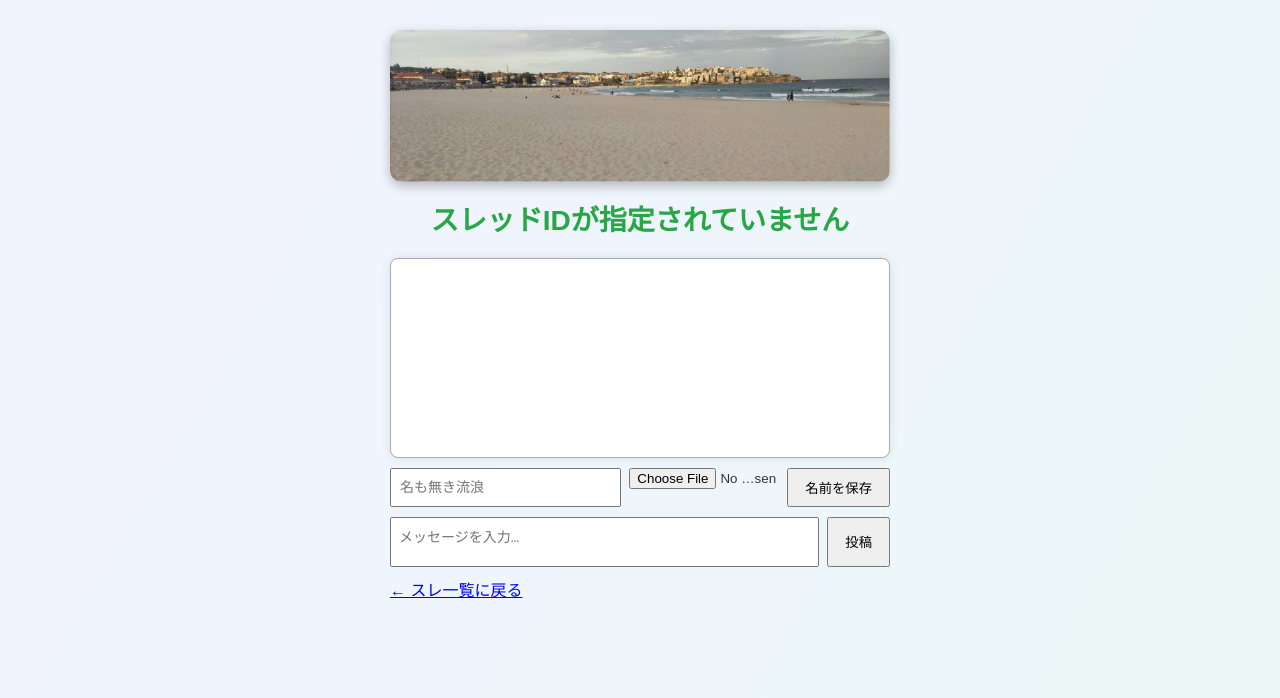
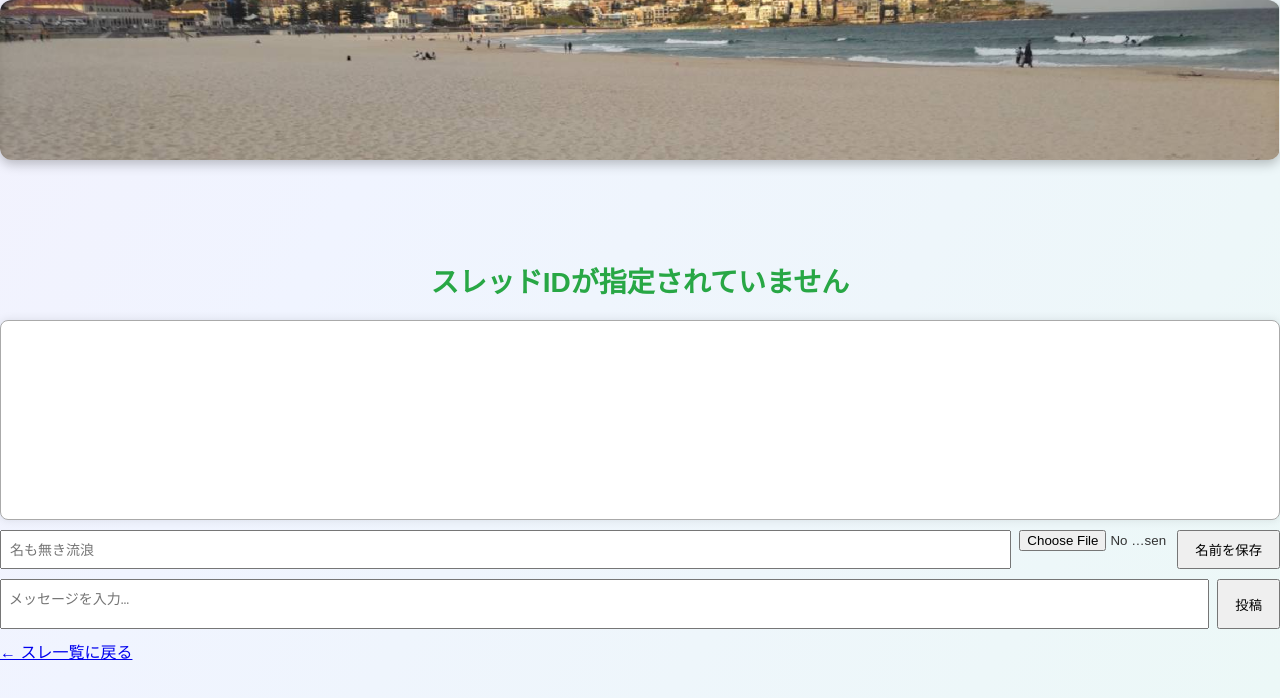
Before and after one commit to aoGit1115/syafudon-board, a plain HTML site: page thread.html in a window 1280 px wide. Drawn offline with Linux system fonts and the light colour scheme; a web font is replaced by a local one.

Commit message:
バナー

```diff
--- a/thread.html
+++ b/thread.html
@@ -8,9 +8,7 @@
   <style>
     body {
       font-family: sans-serif;
-      max-width: 500px;
-      margin: 30px auto;
-      padding: 0 10px;
+      margin: 0;  /* ← 上下の余白なし：バナーが一番上にくっつく */
       background: linear-gradient(120deg, #ffe6f2, #f0f4ff, #e5ffe9);
       background-size: 400% 400%;           /* ← 大きめにして動かす */
       animation: bg-move 18s ease-in-out infinite;
@@ -86,6 +84,23 @@
       color: #666;
       margin-bottom: 2px;
     }
+    .container {
+      max-width: 500px;
+      margin: 30px auto;    /* ここで真ん中寄せ */
+      padding: 0 10px 40px;
+    }
+   .site-header {
+  width: 100%;
+}
+
+.site-banner {
+  width: 100%;          /* 画面幅いっぱい */
+  display: block;
+  height: 180px;        /* 好きな高さに調整 */
+  object-fit: cover;    /* いい感じにトリミング */
+  box-shadow: 0 4px 12px rgba(0,0,0,0.25);
+}
+
 /* ーー ここからスマホ用(画面幅600px以下)の上書き ーー */
   @media (max-width: 600px) {
     body {
@@ -161,6 +176,7 @@
   <img src="banner-main.png" alt="社不同好会バナー" class="site-banner">
 </header>
 
+<div class="container"></div>
 <h2 id="threadTitle">スレッド</h2>
 
 <div id="messages"></div>
```
